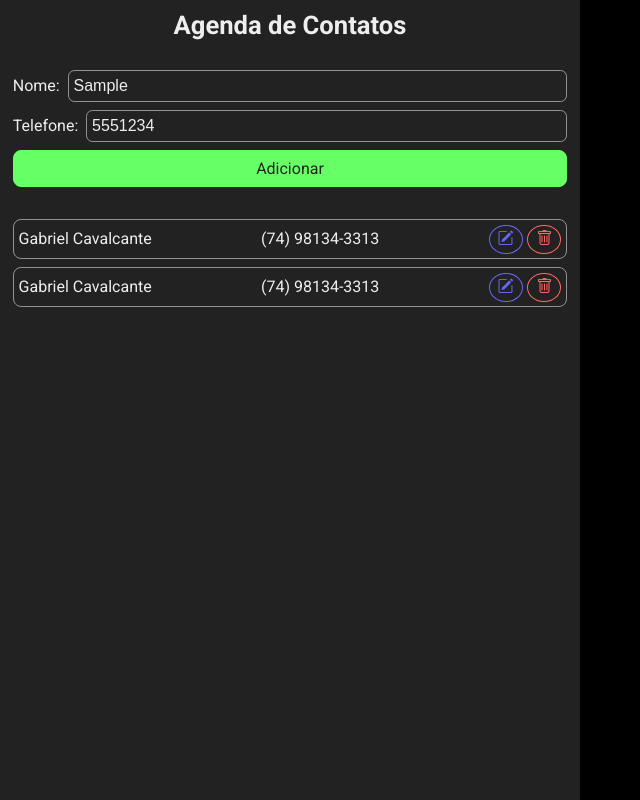
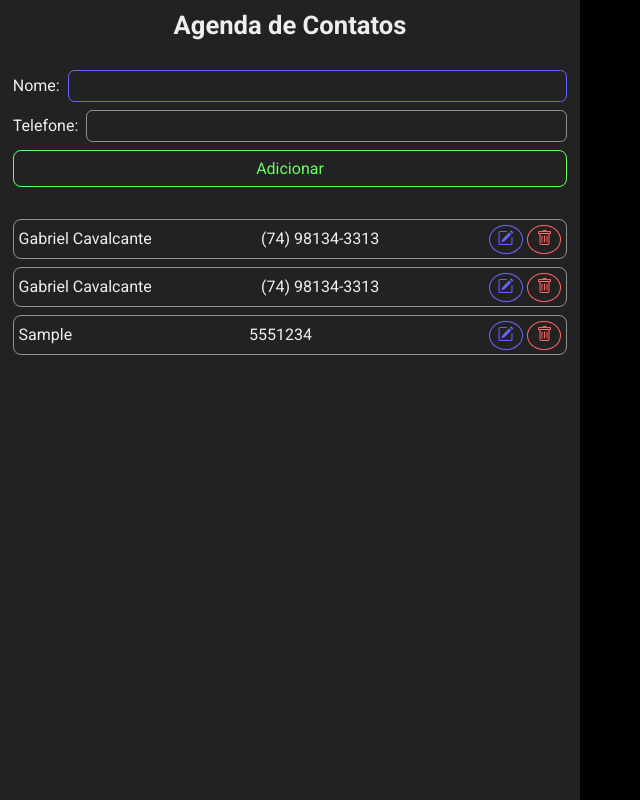
Before and after one commit to zolppy/contact-list, a plain HTML site: page index.html in a window 1280 px wide. Both pictures are taken after typing "Sample", "5551234" into the empty fields and a click on the button "Adicionar". Shown: the whole page, without its empty margins (0-640 px from the left). Drawn offline with nearby package versions, Linux system fonts and the light colour scheme.

Commit message:
funcionalidade de adicionar e remover contato

```diff
--- a/assets/css/styles.css
+++ b/assets/css/styles.css
@@ -168,3 +168,7 @@ button {
 .delete-button:active {
   transform: scale(.95);
 }
+
+button > i {
+  pointer-events: none;
+}
--- a/assets/js/main.js
+++ b/assets/js/main.js
@@ -0,0 +1,61 @@
+const contactsEl = document.querySelector("#contacts");
+const addContactButton = document.querySelector("#add-contact-button");
+
+const createContact = (name, telephone) => {
+  const contact = `
+    <div class="contact">
+      <div class="name">${name}</div>
+      <div class="telephone">${telephone}</div>
+      <div class="buttons-wrapper">
+        <button type="button" class="edit-button">
+          <i class="bi bi-pencil-square"></i>
+        </button>
+        <button type="button" class="delete-button">
+          <i class="bi bi-trash"></i>
+        </button>
+      </div>
+    </div>`;
+
+  return contact;
+}
+
+const addContact = (contact) => {
+  const contacts = document.querySelector("#contacts");
+
+  contacts.innerHTML += contact;
+}
+
+const removeContact = (event) => {
+  const el = event.target.closest(".contact");
+
+  el.remove();
+}
+
+const editContact = (event) => {
+  console.log(event);
+}
+
+contactsEl.addEventListener("click", (event) => {
+  const el = event.target;
+
+  if (el.classList.contains("edit-button")) {
+    editContact(event);
+  }
+
+  if (el.classList.contains("delete-button")) {
+    removeContact(event);
+  }
+})
+
+addContactButton.addEventListener("click", () => {
+  const nameInput = document.querySelector("#name-input");
+  const telephoneInput = document.querySelector("#telephone-input");
+  const name = nameInput.value;
+  const telephone = telephoneInput.value;
+
+  nameInput.value = "";
+  telephoneInput.value = "";
+  nameInput.focus();
+
+  addContact(createContact(name, telephone));
+})
```
